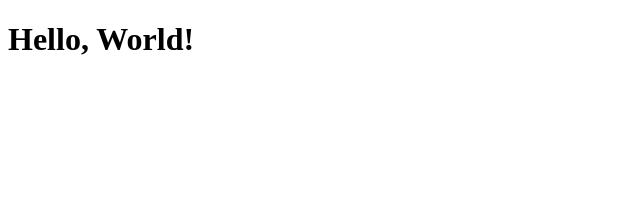
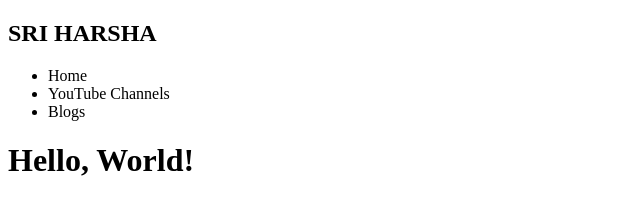
Before and after one commit to s-sriharsha/s-sriharsha.github.io, a plain HTML site: page index.html in a window 1280 px wide. Shown: the whole page, without its empty margins (0-640 px from the left). Drawn offline with Linux system fonts and the light colour scheme.

Commit message:
Update index.html

```diff
--- a/index.html
+++ b/index.html
@@ -6,6 +6,14 @@
 <script data-ad-client="ca-pub-5255647732826740" async src="https://pagead2.googlesyndication.com/pagead/js/adsbygoogle.js"></script>
 </head>
 <body>
+  <nav>
+    <h1>SRI HARSHA</h1>
+    <ul>
+      <li>Home</li>
+      <li>YouTube Channels</li>
+      <li>Blogs</li>
+    </ul>
+  </nav>
 <h1>Hello, World!</h1>
 </body>
 </html>
```
